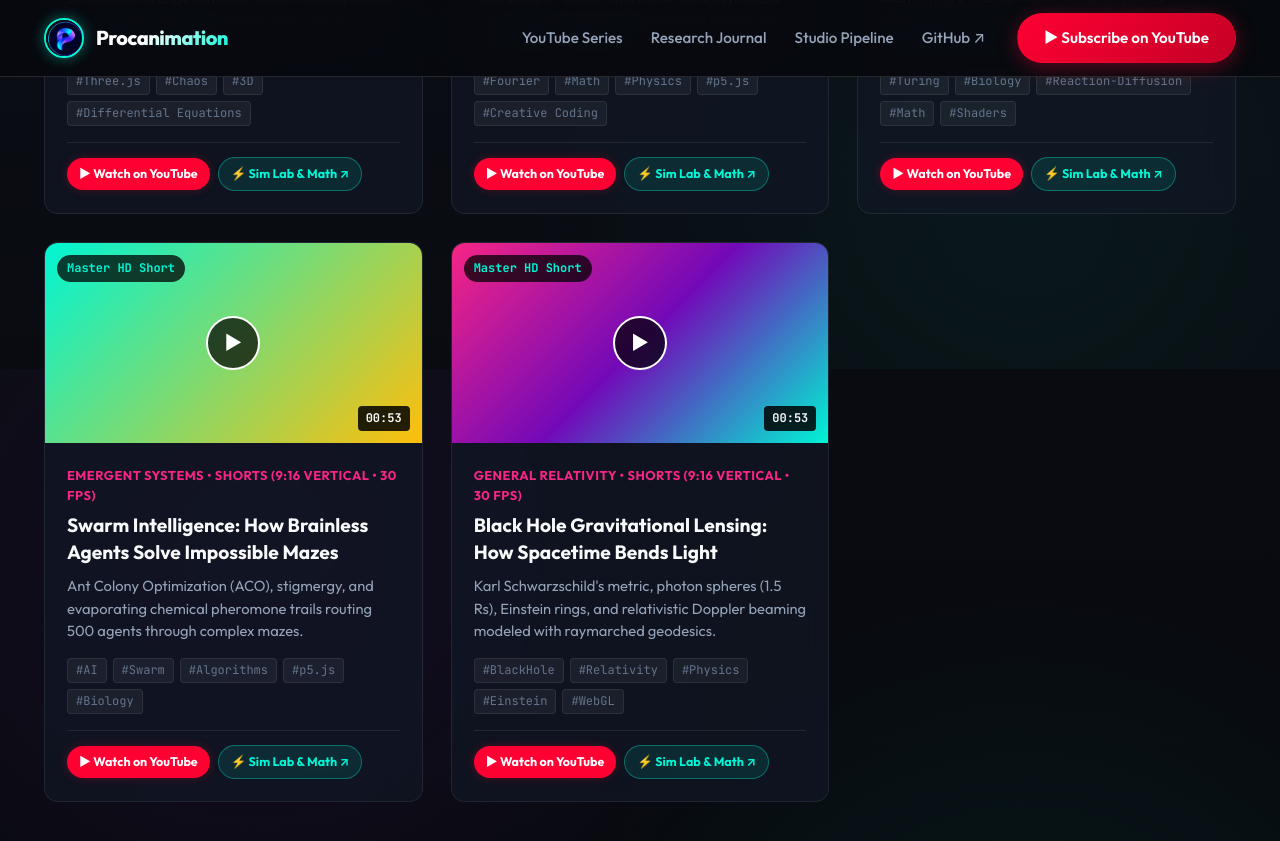
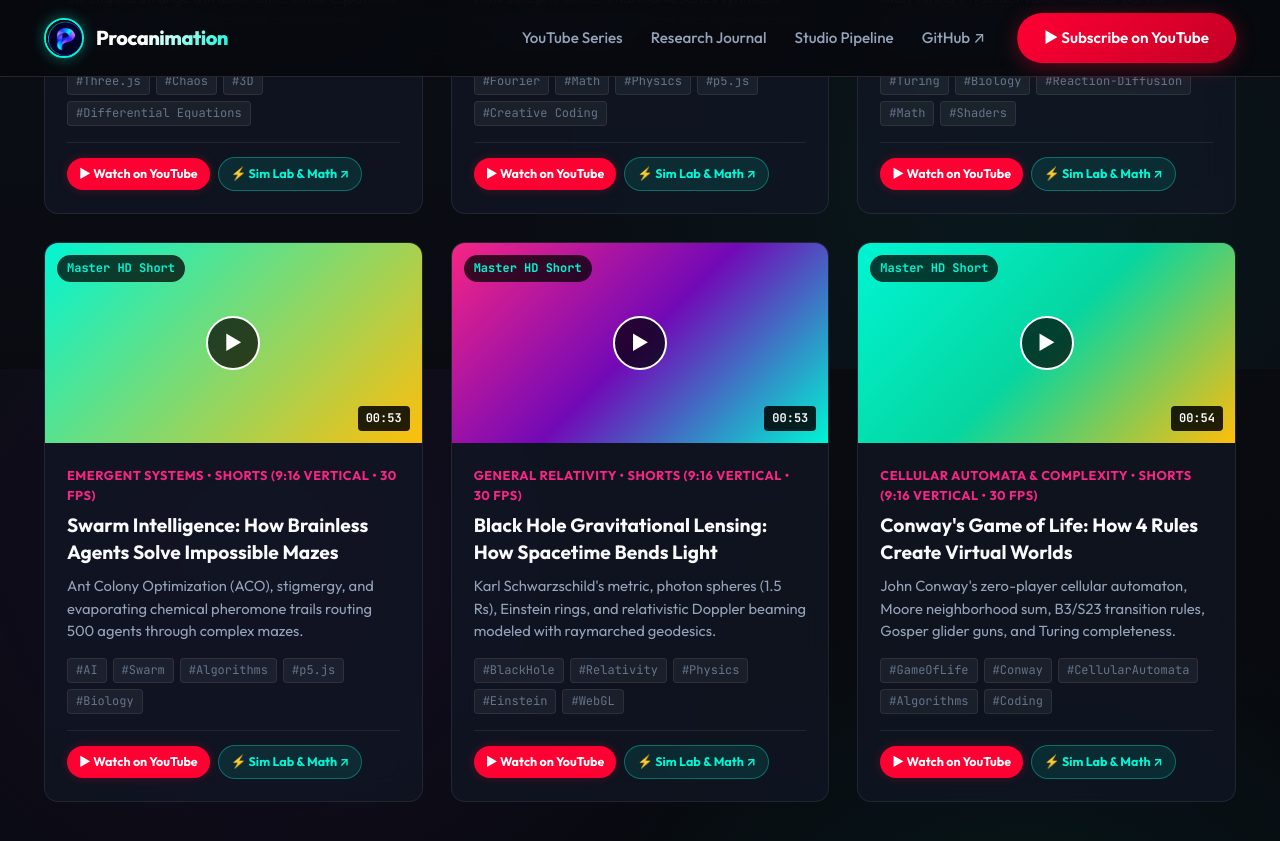
Before and after one commit to procanimation/procanimation.github.io, a Jekyll site: the page built from index.html, in a window 1280 px wide and 900 px high, scrolled down 2331 px. Shown: the top 841 px of the window. Built offline with Jekyll 4.4.1, drawn with Linux system fonts in a browser that asks for light colours; some of the changed lines change nothing that is shown; some of the changed text lies outside the part shown.

Commit message:
feat(game_of_life): add Episode 9 Conway's Game of Life companion lab and metadata

```diff
--- a/_data/projects.yml
+++ b/_data/projects.yml
@@ -118,3 +118,13 @@
   repo_url: "https://github.com/procanimation/antqueue"
   featured: false
   gradient: "linear-gradient(135deg, #ff9f1c 0%, #e71d36 100%)"
+
+- id: "game-of-life"
+  name: "Conway's Game of Life"
+  tag: "Cellular Automata • Complexity"
+  tech: "HTML5 Canvas • JS"
+  description: "Emergent complexity from 4 simple rules: Gosper glider guns, pulsars, and Turing-complete cellular automata."
+  repo_url: "https://github.com/procanimation/science-stuff/tree/main/game_of_life"
+  demo_url: "/experiments/conways-game-of-life.html"
+  featured: true
+  gradient: "linear-gradient(135deg, #00f5d4 0%, #06d6a0 50%, #ffbe0b 100%)"
--- a/_data/youtube.yml
+++ b/_data/youtube.yml
@@ -86,3 +86,14 @@
   gradient: "linear-gradient(135deg, #f72585, #7209b7, #00f5d4)"
   video_url: "https://www.youtube.com/shorts/q678Qhyd8gE"
   article_url: "/experiments/black-hole-gravitational-lensing.html"
+
+- title: "Conway's Game of Life: How 4 Rules Create Virtual Worlds"
+  series: "Cellular Automata & Complexity"
+  format: "Shorts (9:16 Vertical • 30 FPS)"
+  duration: "00:54"
+  description: "John Conway's zero-player cellular automaton, Moore neighborhood sum, B3/S23 transition rules, Gosper glider guns, and Turing completeness."
+  tags: ["GameOfLife", "Conway", "CellularAutomata", "Algorithms", "Coding"]
+  badge: "Master HD Short"
+  gradient: "linear-gradient(135deg, #00f5d4, #06d6a0, #ffbe0b)"
+  video_url: "https://youtube.com/@procanimation"
+  article_url: "/experiments/conways-game-of-life.html"
--- /dev/null
+++ b/experiments/conways-game-of-life.html
@@ -0,0 +1,293 @@
+---
+layout: article
+title: "Conway's Game of Life: How 4 Rules Create Virtual Worlds"
+tagline: "Cellular Automata, Emergent Complexity, Gosper Glider Guns & Turing Completeness"
+description: "How John Conway's zero-player cellular automaton generates self-replicating virtual ecosystems and universal computation from 4 simple mathematical rules."
+category: "Computational Complexity & Cellular Automata"
+permalink: /experiments/conways-game-of-life.html
+---
+
+<p class="article-lead">
+  Can dead-simple deterministic rules on a two-dimensional grid give birth to living, self-replicating virtual ecosystems? In October 1970, British mathematician <strong>John Horton Conway</strong> published the Game of Life in Martin Gardner's <em>Scientific American</em> column. With zero players, no physics engine, and just four transition rules, the system exhibits unbounded emergent complexity—proving that the highest orders of life and computation can arise from the simplest axioms.
+</p>
+
+<!-- The Automata Lexicon -->
+<h3>The Cellular Automata Lexicon</h3>
+<div class="chaos-lexicon-grid">
+  <div class="lexicon-card">
+    <h4>Moore Neighborhood</h4>
+    <p>The 8 cells horizontally, vertically, and diagonally adjacent to any coordinate $(x,y)$. All life decisions depend solely on the sum of live neighbors: $N \in [0, 8]$.</p>
+  </div>
+  <div class="lexicon-card">
+    <h4>Rule B3/S23</h4>
+    <p><strong>B3</strong> (Birth): A dead cell becomes alive if exactly 3 neighbors exist. <strong>S23</strong> (Survival): A live cell survives if it has 2 or 3 neighbors; otherwise it dies of underpopulation or overpopulation.</p>
+  </div>
+  <div class="lexicon-card">
+    <h4>The Gosper Glider Gun</h4>
+    <p>Discovered by Bill Gosper at MIT in November 1970. A period-30 oscillator that continuously produces traveling gliders, proving finite initial patterns can yield infinite population growth.</p>
+  </div>
+  <div class="lexicon-card">
+    <h4>Turing Completeness</h4>
+    <p>Because streams of gliders can collide to create logic gates (AND, OR, NOT) and memory registers, Conway's Game of Life is a universal computer capable of simulating any computable algorithm.</p>
+  </div>
+</div>
+
+<!-- Interactive Simulation Box -->
+<div class="interactive-simulation-box">
+  <div class="simulation-header">
+    <div class="sim-title">
+      <span>🧬 REAL-TIME CONWAY CELLULAR AUTOMATA ENGINE</span>
+      <span style="font-weight:400; color:var(--text-muted); font-size:0.8rem;">(Rule B3/S23 Moore Neighborhood)</span>
+    </div>
+    <div class="sim-legend">
+      <span style="color:#00f5d4;">● Newborn Cell (Age 0)</span>
+      <span style="color:#06d6a0;">● Mature Cell (Age 1-20)</span>
+      <span style="color:#ffbe0b;">● Ancient Core (Age >20)</span>
+      <span style="color:#7209b7;">● Phosphor Decay Ghost</span>
+    </div>
+  </div>
+
+  <div class="canvas-stage" style="position:relative; width:100%; height:520px; background:#030712; border-radius:8px; overflow:hidden;">
+    <canvas id="lifeCanvas" style="width:100%; height:100%; display:block; cursor:crosshair;"></canvas>
+    <div class="canvas-hud" style="position:absolute; top:12px; left:12px; right:12px; display:flex; justify-content:space-between; font-family:monospace; font-size:11px; color:#94a3b8; pointer-events:none; background:rgba(3,7,18,0.85); padding:8px 12px; border-radius:6px; border:1px solid rgba(0,245,212,0.25);">
+      <div>Gen: <span id="hudGen" style="color:#00f5d4; font-weight:bold;">0</span></div>
+      <div>Live Cells: <span id="hudPop" style="color:#fff; font-weight:bold;">0</span></div>
+      <div>Density: <span id="hudDensity" style="color:#ffbe0b; font-weight:bold;">0.0%</span></div>
+      <div>Rule: <span style="color:#06d6a0; font-weight:bold;">B3/S23</span></div>
+    </div>
+  </div>
+
+  <div class="simulation-controls" style="display:flex; flex-wrap:wrap; gap:12px; margin-top:16px; padding:16px; background:var(--bg-surface-elevated, #101624); border-radius:8px; border:1px solid rgba(255,255,255,0.08); align-items:center;">
+    <button id="btnPlayPause" class="btn btn-primary" style="padding:8px 16px; font-size:12px; border-radius:6px; cursor:pointer;">Pause</button>
+    <button id="btnStep" class="btn btn-secondary" style="padding:8px 14px; font-size:12px; background:#1e2738; color:#f1f5f9; border:1px solid #334155; border-radius:6px; cursor:pointer;">Step +1</button>
+    <button id="btnClear" class="btn btn-secondary" style="padding:8px 14px; font-size:12px; background:#1e2738; color:#f1f5f9; border:1px solid #334155; border-radius:6px; cursor:pointer;">Clear</button>
+    <button id="btnRandom" class="btn btn-secondary" style="padding:8px 14px; font-size:12px; background:#1e2738; color:#f1f5f9; border:1px solid #334155; border-radius:6px; cursor:pointer;">Random Soup</button>
+
+    <div style="display:flex; align-items:center; gap:8px; margin-left:auto;">
+      <label style="font-size:12px; color:#94a3b8;">Preset:</label>
+      <select id="selectPreset" style="background:#1e2738; color:#f1f5f9; border:1px solid #334155; border-radius:6px; padding:6px 10px; font-size:12px;">
+        <option value="gosper">Gosper Glider Gun (MIT 1970)</option>
+        <option value="pulsar">Pulsar (Period 3)</option>
+        <option value="pentadecathlon">Pentadecathlon (Period 15)</option>
+        <option value="gliders">Glider Fleet</option>
+        <option value="acorn">Acorn (Methuselah 5206)</option>
+      </select>
+    </div>
+  </div>
+  <p style="font-size:11px; color:#64748b; margin-top:8px;">💡 <em>Interactive Lab: Click and drag anywhere on the grid to paint new living cells into existence in real time!</em></p>
+</div>
+
+<div class="experiment-actions" style="margin-top:32px; display:flex; gap:16px; flex-wrap:wrap;">
+  <a href="https://github.com/procanimation/science-stuff/tree/main/game_of_life" target="_blank" rel="noopener" class="btn btn-primary" style="display:inline-flex; align-items:center; gap:8px;">
+    <svg viewBox="0 0 24 24" width="16" height="16" fill="currentColor"><path d="M12 0C5.37 0 0 5.37 0 12c0 5.31 3.435 9.795 8.205 11.385.6.105.825-.255.825-.57 0-.285-.015-1.23-.015-2.235-3.015.555-3.795-.735-4.035-1.41-.135-.345-.72-1.41-1.23-1.695-.42-.225-1.02-.78-.015-.795.945-.015 1.62.87 1.845 1.23 1.08 1.815 2.805 1.305 3.495.99.105-.78.42-1.305.765-1.605-2.67-.3-5.46-1.335-5.46-5.925 0-1.305.465-2.385 1.23-3.225-.12-.3-.54-1.53.12-3.18 0 0 1.005-.315 3.3 1.23.96-.27 1.98-.405 3-.405s2.04.135 3 .405c2.295-1.56 3.3-1.23 3.3-1.23.66 1.65.24 2.88.12 3.18.765.84 1.23 1.905 1.23 3.225 0 4.605-2.805 5.625-5.475 5.925.435.375.81 1.095.81 2.22 0 1.605-.015 2.895-.015 3.3 0 .315.225.69.825.57A12.02 12.02 0 0024 12c0-6.63-5.37-12-12-12z"/></svg>
+    <span>Explore Companion Source Code on GitHub</span>
+  </a>
+  <a href="https://youtube.com/@procanimation" id="btnShortsLink" target="_blank" rel="noopener" class="btn btn-secondary" style="display:inline-flex; align-items:center; gap:8px;">
+    <svg viewBox="0 0 24 24" width="16" height="16" fill="currentColor"><path d="M23.498 6.186a3.016 3.016 0 0 0-2.122-2.136C19.505 3.545 12 3.545 12 3.545s-7.505 0-9.377.505A3.017 3.017 0 0 0 .502 6.186C0 8.07 0 12 0 12s0 3.93.502 5.814a3.016 3.016 0 0 0 2.122 2.136c1.871.505 9.376.505 9.376.505s7.505 0 9.377-.505a3.015 3.015 0 0 0 2.122-2.136C24 15.93 24 12 24 12s0-3.93-.502-5.814zM9.545 15.568V8.432L15.818 12l-6.273 3.568z"/></svg>
+    <span>Watch High-Definition Master Short</span>
+  </a>
+</div>
+
+<!-- Embedded Interactive Engine Script -->
+<script>
+document.addEventListener("DOMContentLoaded", function() {
+  const canvas = document.getElementById("lifeCanvas");
+  if (!canvas) return;
+  const ctx = canvas.getContext("2d");
+  if (!ctx) return;
+
+  const CELL_SIZE = 8;
+  let cols = 0, rows = 0;
+  let grid = null, nextGrid = null, age = null, decay = null;
+  let isRunning = true;
+  let genCount = 0;
+
+  function resize() {
+    canvas.width = canvas.parentElement.clientWidth;
+    canvas.height = canvas.parentElement.clientHeight;
+    cols = Math.floor(canvas.width / CELL_SIZE);
+    rows = Math.floor(canvas.height / CELL_SIZE);
+    grid = new Uint8Array(cols * rows);
+    nextGrid = new Uint8Array(cols * rows);
+    age = new Float32Array(cols * rows);
+    decay = new Float32Array(cols * rows);
+    loadPreset("gosper");
+  }
+
+  function idx(x, y) {
+    return ((y + rows) % rows) * cols + ((x + cols) % cols);
+  }
+
+  function setCell(x, y, v) {
+    if (x >= 0 && x < cols && y >= 0 && y < rows) {
+      grid[idx(x, y)] = v;
+      if (v) age[idx(x, y)] = 0;
+    }
+  }
+
+  function addGosper(ox, oy) {
+    const coords = [
+      [1, 5], [2, 5], [1, 6], [2, 6],
+      [11, 5], [11, 6], [11, 7], [12, 4], [12, 8], [13, 3], [13, 9], [14, 3], [14, 9],
+      [15, 6], [16, 4], [16, 8], [17, 5], [17, 6], [17, 7], [18, 6],
+      [21, 3], [21, 4], [21, 5], [22, 3], [22, 4], [22, 5], [23, 2], [23, 6],
+      [25, 1], [25, 2], [25, 6], [25, 7],
+      [35, 3], [35, 4], [36, 3], [36, 4]
+    ];
+    coords.forEach(([dx, dy]) => setCell(ox + dx, oy + dy, 1));
+  }
+
+  function addPulsar(cx, cy) {
+    for (let dx of [-4, -3, -2, 2, 3, 4]) {
+      for (let dy of [-6, -1, 1, 6]) setCell(cx + dx, cy + dy, 1);
+    }
+    for (let dy of [-4, -3, -2, 2, 3, 4]) {
+      for (let dx of [-6, -1, 1, 6]) setCell(cx + dx, cy + dy, 1);
+    }
+  }
+
+  function addGlider(x, y) {
+    [[1,0],[2,1],[0,2],[1,2],[2,2]].forEach(([dx, dy]) => setCell(x + dx, y + dy, 1));
+  }
+
+  function loadPreset(name) {
+    grid.fill(0);
+    nextGrid.fill(0);
+    age.fill(0);
+    decay.fill(0);
+    genCount = 0;
+
+    const mx = Math.floor(cols / 2);
+    const my = Math.floor(rows / 2);
+
+    if (name === "gosper") {
+      addGosper(Math.max(5, mx - 30), Math.max(5, my - 15));
+    } else if (name === "pulsar") {
+      addPulsar(mx, my);
+    } else if (name === "pentadecathlon") {
+      for (let dy = -4; dy <= 5; dy++) {
+        if (dy === -3 || dy === 2) {
+          setCell(mx - 1, my + dy, 1);
+          setCell(mx + 1, my + dy, 1);
+        } else setCell(mx, my + dy, 1);
+      }
+    } else if (name === "gliders") {
+      for (let i = 0; i < 8; i++) {
+        addGlider(5 + i * 14, 5 + i * 6);
+      }
+    } else if (name === "acorn") {
+      [[1,0],[3,1],[0,2],[1,2],[4,2],[5,2],[6,2]].forEach(([dx, dy]) => setCell(mx + dx - 3, my + dy - 1, 1));
+    }
+  }
+
+  function stepSim() {
+    genCount++;
+    for (let y = 0; y < rows; y++) {
+      const ya = (y - 1 + rows) % rows;
+      const yb = (y + 1) % rows;
+      for (let x = 0; x < cols; x++) {
+        const xl = (x - 1 + cols) % cols;
+        const xr = (x + 1) % cols;
+        const n = grid[ya * cols + xl] + grid[ya * cols + x] + grid[ya * cols + xr] +
+                  grid[y * cols + xl] + grid[y * cols + xr] +
+                  grid[yb * cols + xl] + grid[yb * cols + x] + grid[yb * cols + xr];
+        const cur = grid[y * cols + x];
+        let next = 0;
+        if (cur === 1 && (n === 2 || n === 3)) next = 1;
+        else if (cur === 0 && n === 3) next = 1;
+
+        const i = y * cols + x;
+        nextGrid[i] = next;
+        if (next === 1) {
+          age[i] = cur === 1 ? age[i] + 1 : 0;
+          decay[i] = 1.0;
+        } else {
+          if (cur === 1) decay[i] = 1.0;
+          else decay[i] = Math.max(0, decay[i] - 0.15);
+          age[i] = 0;
+        }
+      }
+    }
+    const temp = grid; grid = nextGrid; nextGrid = temp;
+  }
+
+  function draw() {
+    ctx.fillStyle = "#030712";
+    ctx.fillRect(0, 0, canvas.width, canvas.height);
+
+    let live = 0;
+    for (let y = 0; y < rows; y++) {
+      for (let x = 0; x < cols; x++) {
+        const i = y * cols + x;
+        const alive = grid[i] === 1;
+        const d = decay[i];
+        const px = x * CELL_SIZE;
+        const py = y * CELL_SIZE;
+
+        if (alive) {
+          live++;
+          const a = age[i];
+          if (a === 0) ctx.fillStyle = "#ffffff";
+          else if (a < 10) ctx.fillStyle = "#00f5d4";
+          else if (a < 30) ctx.fillStyle = "#06d6a0";
+          else ctx.fillStyle = "#ffbe0b";
+          ctx.fillRect(px + 1, py + 1, CELL_SIZE - 2, CELL_SIZE - 2);
+        } else if (d > 0.05) {
+          ctx.fillStyle = "rgba(114, 9, 183, " + (d * 0.4) + ")";
+          ctx.fillRect(px + 1, py + 1, CELL_SIZE - 2, CELL_SIZE - 2);
+        }
+      }
+    }
+
+    document.getElementById("hudGen").textContent = genCount;
+    document.getElementById("hudPop").textContent = live;
+    document.getElementById("hudDensity").textContent = ((live / (cols * rows)) * 100).toFixed(1) + "%";
+  }
+
+  let lastFrame = 0;
+  function loop(time) {
+    if (isRunning && time - lastFrame > 45) {
+      stepSim();
+      lastFrame = time;
+    }
+    draw();
+    requestAnimationFrame(loop);
+  }
+
+  // Mouse interaction
+  let isDrawing = false;
+  canvas.addEventListener("mousedown", (e) => { isDrawing = true; paint(e); });
+  window.addEventListener("mouseup", () => isDrawing = false);
+  canvas.addEventListener("mousemove", (e) => { if (isDrawing) paint(e); });
+
+  function paint(e) {
+    const rect = canvas.getBoundingClientRect();
+    const x = Math.floor((e.clientX - rect.left) / CELL_SIZE);
+    const y = Math.floor((e.clientY - rect.top) / CELL_SIZE);
+    setCell(x, y, 1);
+  }
+
+  // Controls
+  const btnPlay = document.getElementById("btnPlayPause");
+  btnPlay.addEventListener("click", () => {
+    isRunning = !isRunning;
+    btnPlay.textContent = isRunning ? "Pause" : "Resume";
+  });
+  document.getElementById("btnStep").addEventListener("click", () => { stepSim(); draw(); });
+  document.getElementById("btnClear").addEventListener("click", () => {
+    grid.fill(0); nextGrid.fill(0); age.fill(0); decay.fill(0); genCount = 0; draw();
+  });
+  document.getElementById("btnRandom").addEventListener("click", () => {
+    for (let i = 0; i < grid.length; i++) {
+      grid[i] = Math.random() < 0.2 ? 1 : 0;
+      age[i] = 0; decay[i] = 0;
+    }
+    genCount = 0;
+  });
+  document.getElementById("selectPreset").addEventListener("change", (e) => loadPreset(e.target.value));
+
+  window.addEventListener("resize", resize);
+  resize();
+  requestAnimationFrame(loop);
+});
+</script>
```
